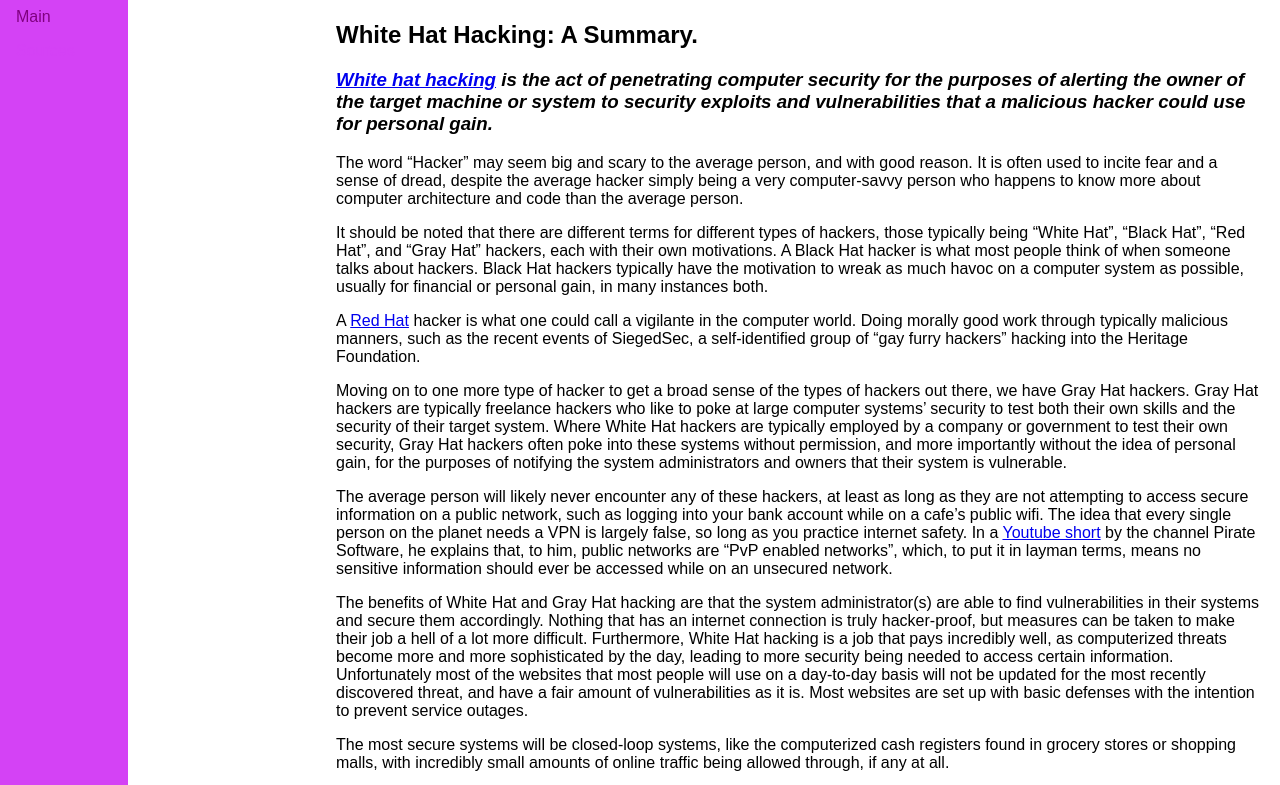
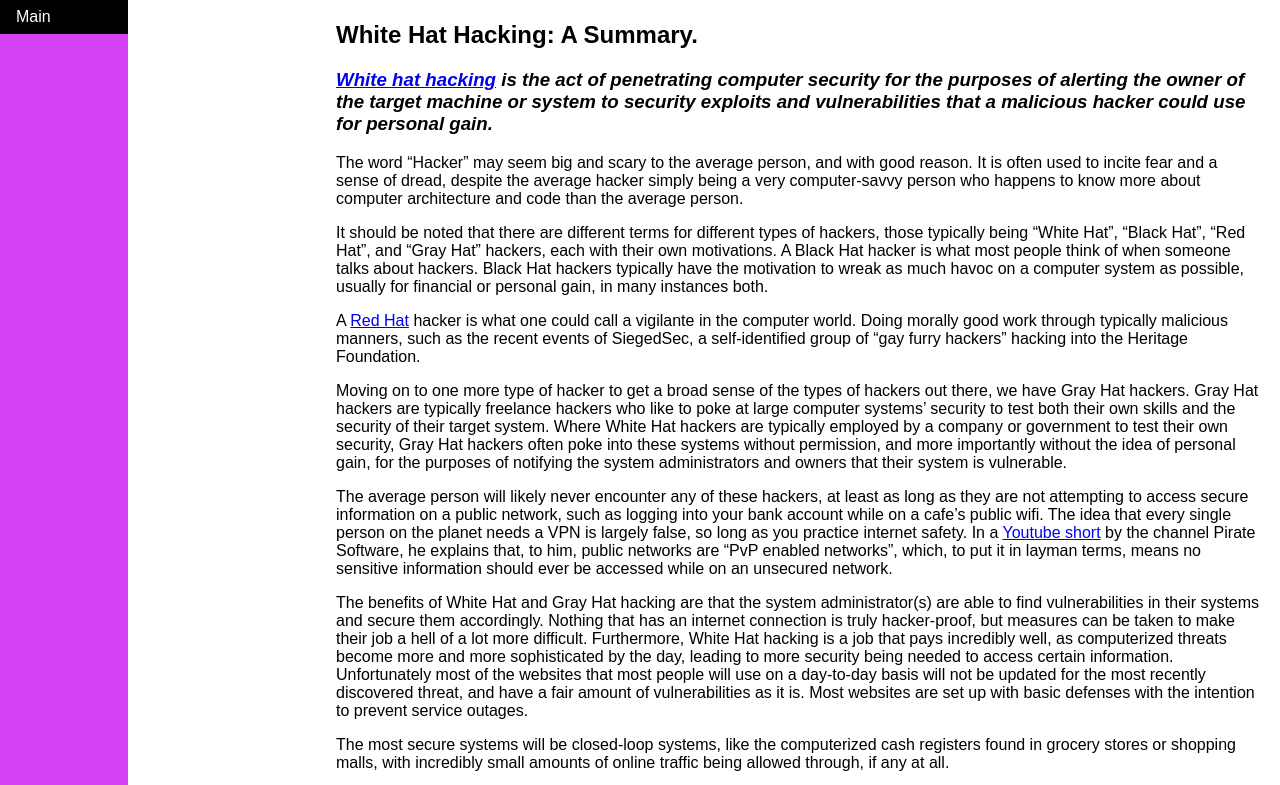
Before and after one commit to eremington-pvcc/eremington-pvcc.github.io, a plain HTML site: page main1.html in a window 1280 px wide. Shown: the top 785 px of the page. Drawn offline with Linux system fonts and the light colour scheme.

Commit message:
Update main1.html

```diff
--- a/main1.html
+++ b/main1.html
@@ -29,8 +29,8 @@ li a {
 }
 
 li a.active {
-  background-color: #d442f5;
-  color: purple;
+  background-color: #000;
+  color: white;
 }
 
 li a:hover:not(.active) {
```
